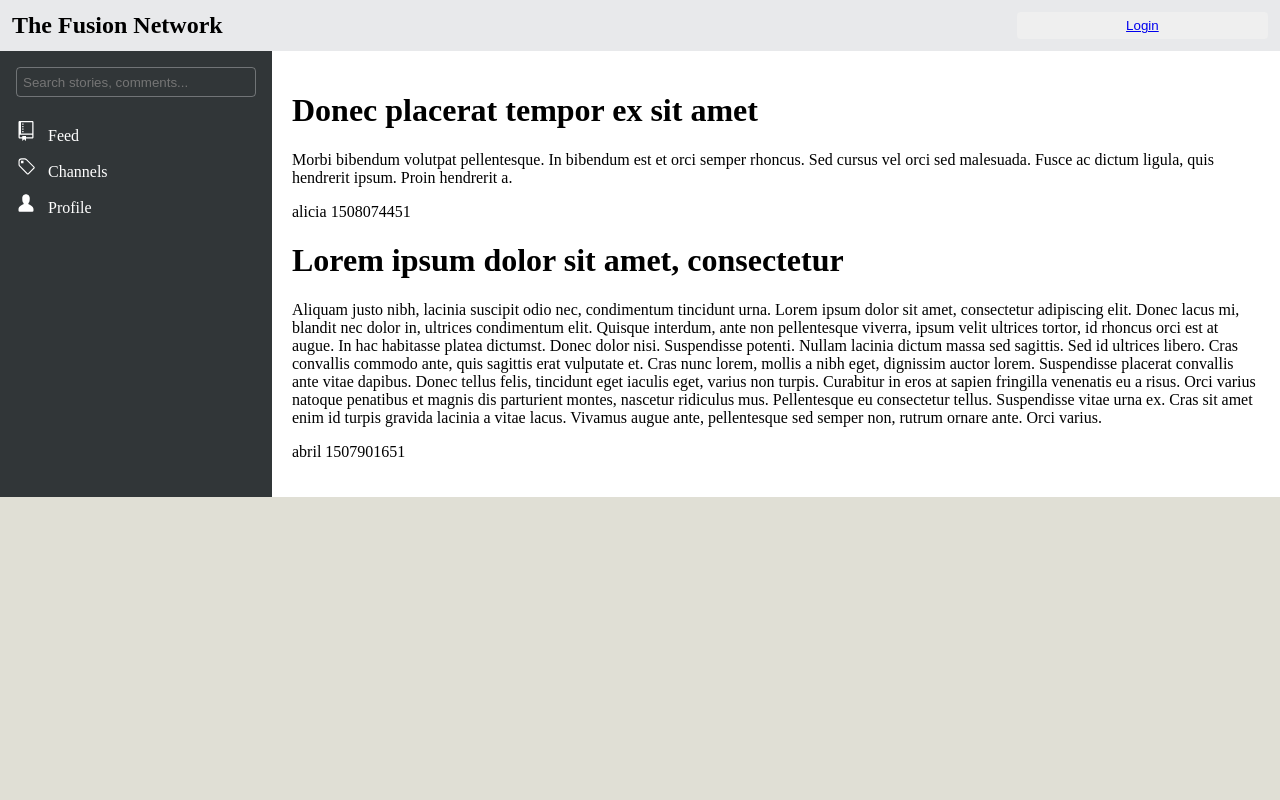
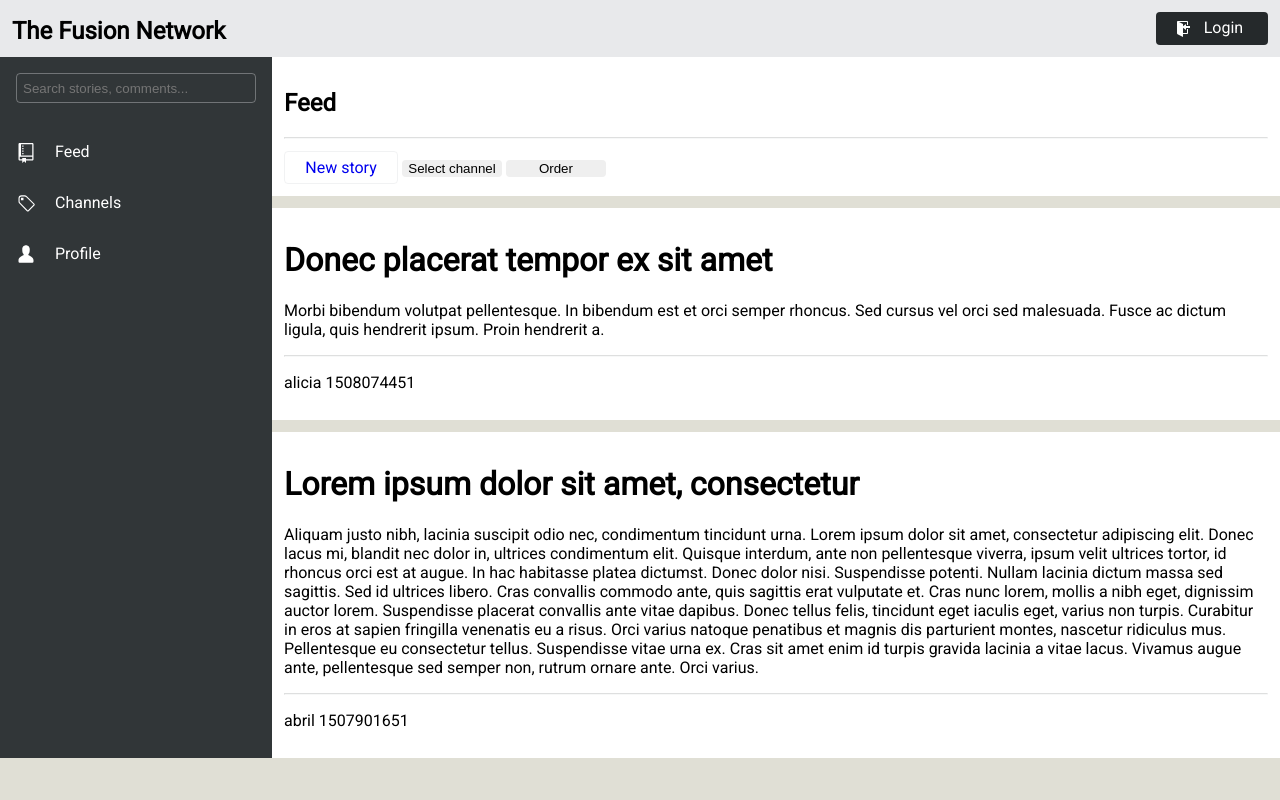
Before and after one commit to sendim/LTW_FEUP, a PHP site: page /pages/feed.php in a window 1280 px wide. Run offline with PHP 8.4, Linux system fonts and the light colour scheme; data comes from the database, SQL or seed files in the repository.

Commit message:
refactoring, created story file, created feed file :art:

```diff
--- a/pages/feed.php
+++ b/pages/feed.php
@@ -1,18 +1,11 @@
 <?php
  include_once('../database/db_fusion.php');
  include_once('../templates/layout.php');
+ include_once('../templates/feed.php');
 
- $content = function() {
-  $stories = get_feed();
-  foreach( $stories as $storie) {
-    echo '<h1>' . $storie['title'] . '</h1>';
-    echo '<p>' . $storie['text'] . '</p>';
+  draw_layout(function(){
+    $stories = get_feed();
+    draw_feed($stories);
+  });
 
-    echo '<footer>';
-      echo '<p>' . $storie['username'] . " " . $storie['published'] . '</p>';
-    echo '</footer>';
-  }
- };
-
-  draw_layout($content);
 ?>
--- a/pages/login.php
+++ b/pages/login.php
@@ -7,9 +7,7 @@
     if (isset($_SESSION['username']))
         die(header('Location: feed.php'));
 
-    $content = function () {
+    draw_layout(function () {
         draw_login();
-    };
-
-    draw_layout($content);
+    });
 ?>
--- a/pages/style.css
+++ b/pages/style.css
@@ -4,13 +4,30 @@
   body {
       background-color: #E0DFD5;
       margin: 0;
+      height: 100%;
+      font-family: 'Roboto', sans-serif;
   }
 
   button {
     border-radius: 4px;
     border: none;
-    min-height: 25px;
-    min-width: 150px;
+    min-width: 100px;
+  }
+
+  .button {
+    border-radius: 4px;
+    border: none;
+    min-width: 100px;
+    text-decoration: none;
+    padding: 6px;
+    text-align: center;
+    display: inline-block;
+  }
+
+  .button img {
+    vertical-align: middle;
+    margin-right: 10px;
+    margin-left: -5px;
   }
 
   hr {
@@ -48,8 +65,15 @@
     border: solid 1px #ff4d00;
   }
 
-  button.secondary {
-    color: white;
+  section {
+    padding: 12px;
+  }
+
+  /* classes */
+
+  .secondary {
+    border: solid 1px rgba(232, 233, 235, 0.6);
+    text-align: center;
   }
 
   .form-input {
@@ -59,6 +83,11 @@
   .form-input label {
     font-weight: bold;
     margin-bottom: 12px;
+  }
+
+  .bg-white {
+    background-color: white;
+    color: black;
   }
 
   /* navbar */
@@ -77,10 +106,13 @@
     margin-top: 0;
     width: 80%;
     flex: 80%;
+    padding-top: 5px;
   }
 
-  #navbar button {
-    flex: 20%;
+  #navbar a.button {
+    width: 70px;
+    background-color: #25292b;
+    color: white;
   }
 
   #row {
@@ -92,7 +124,7 @@
   #menu {
     background-color: #313638;
     color: white;
-    min-height: 80%;
+    min-height: 600px;
     padding: 8px;
     min-width: 20%;
     flex: 20%;
@@ -103,20 +135,19 @@
     padding-left: 8px;
   }
 
-  #menu ul li {
-    margin-bottom: 12px;
-  }
-
   #menu ul li a {
     color: white;
     text-decoration: none;
+    padding-bottom: 15px;
+    padding-top: 15px;
+    display: block;
   }
 
   #menu ul li img {
-    fill: white !important;
     width: 20px;
     height: 20px;
-    margin-right: 8px;
+    margin-right: 15px;
+    vertical-align: middle;
   }
 
   #menu #search {
@@ -131,7 +162,12 @@
   /* content */
 
   #content {
-    padding: 20px;
     flex: 80%;
-    background-color: white;
   }
+
+  /* feed */
+
+  #feed .story {
+    margin-top: 12px;
+    padding: 12px;
+  }
--- a/templates/auth.php
+++ b/templates/auth.php
@@ -2,7 +2,7 @@
 /**
  * Draws the login section.
  */ ?>
-    <section id="login">
+    <section id="login" class="bg-white">
 
         <header>
           <h2>Login</h2>
@@ -38,7 +38,7 @@
 /**
  * Draws the signup section.
  */ ?>
-  <section id="signup">
+  <section id="signup" class="bg-white">
 
     <header>
       <h2>Signup</h2>
--- /dev/null
+++ b/templates/feed.php
@@ -0,0 +1,31 @@
+
+<?php
+include_once('../templates/story.php');
+
+function draw_feed($stories) { ?>
+    <div id="feed">
+        <section class="bg-white">
+            <header>
+                <h2>Feed</h2>
+            </header>
+
+            <hr />
+
+            <a class="button secondary" href="#">
+                New story
+            </a>
+
+            <button>Select channel</button>
+            <button>Order</button>
+        </section>
+
+        <div>
+            <?php
+                foreach($stories as $story) {
+                    draw_story($story);
+                }
+            ?>
+        </div>
+    </div>
+
+<?php } ?>
--- a/templates/layout.php
+++ b/templates/layout.php
@@ -3,13 +3,14 @@
 <!DOCTYPE html>
 <html lang="en-US">
   <head>
-    <link rel="stylesheet" href="style.css"></link>
+    <link rel="stylesheet" href="style.css">
+    <link href="https://fonts.googleapis.com/css?family=Roboto" rel="stylesheet">
   </head>
   <body>
     <nav id="navbar">
       <h1>The Fusion Network</h1>
-      <button class="secondary">
-        <a href="login.php">
+        <a class="button" href="login.php">
+        <img src="images/sign-in.svg" alt="Login">
           Login
         </a>
       </button>
@@ -22,16 +23,22 @@
         </div>
         <ul>
           <li>
-            <img src="images/repo.svg" alt="Feed">
-            <a href="feed.php">Feed</a>
+            <a href="feed.php">
+              <img src="images/repo.svg" alt="Feed">
+              Feed
+            </a>
           </li>
           <li>
-            <img src="images/tag.svg" alt="Channels">
-            <a href="#">Channels</a>
+            <a href="#">
+              <img src="images/tag.svg" alt="Channels">
+              Channels
+            </a>
           </li>
           <li>
-            <img src="images/person.svg" alt="Profile">
-            <a href="#">Profile</a>
+            <a href="#">
+              <img src="images/person.svg" alt="Profile">
+              Profile
+            </a>
           </li>
         </ul>
       </nav>
--- /dev/null
+++ b/templates/story.php
@@ -0,0 +1,22 @@
+<?php function draw_story($story){ ?>
+
+
+    <div class="story bg-white">
+        <header>
+        <?php
+            echo '<h1>' . $story['title'] . '</h1>';
+            echo '<p>' . $story['text'] . '</p>';
+        ?>
+        </header>
+
+        <hr />
+
+        <footer>
+        <?php
+            echo '<p>' . $story['username'] . " " . $story['published'] . '</p>';
+        ?>
+        </footer>
+
+    </div>
+
+<?php } ?>
```
Also changed, not shown: pages/signup.php (+5 -6 lines), templates/footer.php (deleted, +0 -8 lines), templates/header.php (deleted, +0 -28 lines), pages/images/sign-in.svg (added).
